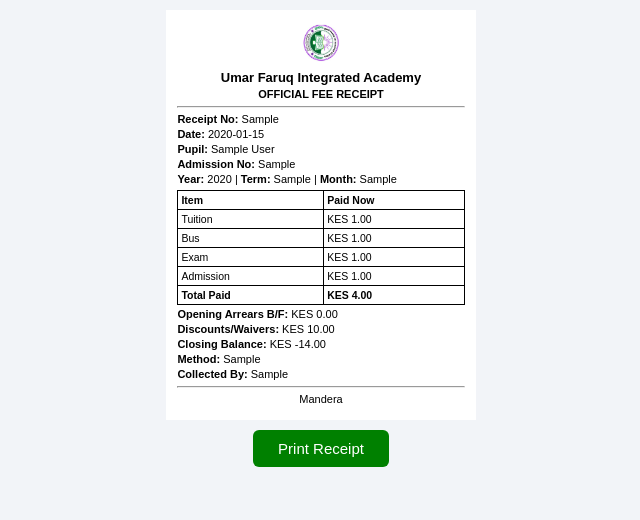
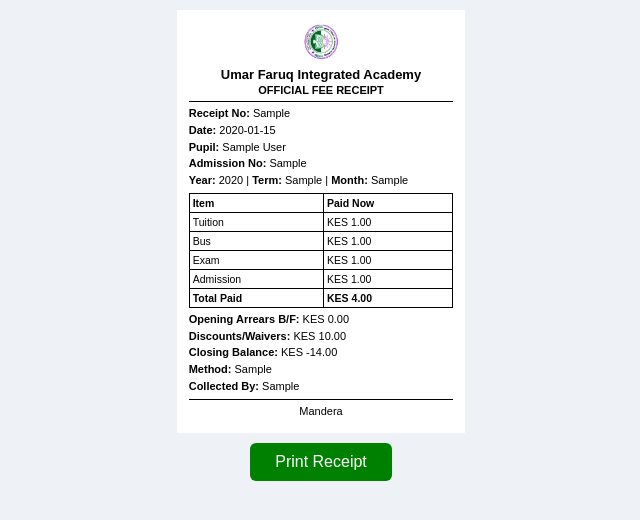
Before and after one commit to qaswar114/umar-faruq-school-system, a Flask app: page /receipt/1 in a window 1280 px wide. Shown: the top 520 px of the page, without its empty margins (319-959 px from the left). Run offline with Flask 3, Linux system fonts and the light colour scheme; the visitor is signed in with stand-in values (Sample User, id 1); tables that the repository leaves empty hold one stand-in row (values such as "Sample post").

Commit message:
Update receipt.html

```diff
--- a/templates/receipt.html
+++ b/templates/receipt.html
@@ -2,51 +2,62 @@
 <html>
 <head>
     <title>Receipt</title>
+    <style>
+        * {
+            box-sizing: border-box;
+        }
 
-<style>
-body {
+        html, body {
             margin: 0;
             padding: 0;
-    background: #f2f4f8;
             font-family: Arial, sans-serif;
+            background: #eef1f5;
         }
 
         .receipt-box {
             width: 76mm;
             margin: 10px auto;
             padding: 3mm;
-    background: white;
+            background: #fff;
+            color: #000;
             font-size: 11px;
-    color: #000;
         }
 
-.logo-large {
-    width: 40px;
+        .logo {
+            width: 38px;
+            height: auto;
             display: block;
-    margin: 0 auto 4px;
+            margin: 0 auto 3px;
         }
 
         h2 {
             text-align: center;
             font-size: 13px;
-    margin: 3px 0;
+            margin: 2px 0;
         }
 
         h3 {
             text-align: center;
             font-size: 11px;
-    margin: 3px 0;
+            margin: 2px 0 5px;
         }
 
         p {
             margin: 3px 0;
+            line-height: 1.25;
+        }
+
+        hr {
+            border: none;
+            border-top: 1px solid #000;
+            margin: 5px 0;
         }
 
         table {
             width: 100%;
             border-collapse: collapse;
             font-size: 10.5px;
-    margin-top: 5px;
+            margin: 5px 0;
         }
 
         th, td {
@@ -55,29 +66,33 @@ th, td {
             text-align: left;
         }
 
+        .center {
+            text-align: center;
+        }
+
         .no-print {
             text-align: center;
             margin-top: 10px;
         }
 
-button {
-    padding: 10px 25px;
+        .print-btn {
             background: green;
             color: white;
             border: none;
+            padding: 10px 25px;
+            font-size: 16px;
             border-radius: 6px;
-    font-size: 15px;
+            cursor: pointer;
         }
 
         @media print {
             @page {
-        size: 80mm 115mm;
+                size: 80mm 100mm;
                 margin: 0;
             }
 
             html, body {
                 width: 80mm;
-        height: 115mm;
                 margin: 0 !important;
                 padding: 0 !important;
                 background: white !important;
@@ -88,7 +103,7 @@ button {
                 width: 76mm !important;
                 margin: 0 !important;
                 padding: 2mm !important;
-        box-shadow: none !important;
+                background: white !important;
             }
 
             .no-print {
@@ -102,10 +117,11 @@ button {
 
 <div class="receipt-box">
 
-    <img src="{{ url_for('static', filename=settings.logo or 'logo.png') }}" class="logo-large">
+    <img src="{{ url_for('static', filename=settings.logo or 'logo.png') }}" class="logo">
 
     <h2>{{ settings.school_name }}</h2>
     <h3>OFFICIAL FEE RECEIPT</h3>
+
     <hr>
 
     <p><b>Receipt No:</b> {{ p.receipt_no }}</p>
@@ -115,11 +131,26 @@ button {
     <p><b>Year:</b> {{ p.academic_year }} | <b>Term:</b> {{ p.term }} | <b>Month:</b> {{ p.month }}</p>
 
     <table>
-        <tr><th>Item</th><th>Paid Now</th></tr>
-        <tr><td>Tuition</td><td>{{ money(p.tuition_paid or 0) }}</td></tr>
-        <tr><td>Bus</td><td>{{ money(p.bus_paid or 0) }}</td></tr>
-        <tr><td>Exam</td><td>{{ money(p.exam_paid or 0) }}</td></tr>
-        <tr><td>Admission</td><td>{{ money(p.admission_paid or 0) }}</td></tr>
+        <tr>
+            <th>Item</th>
+            <th>Paid Now</th>
+        </tr>
+        <tr>
+            <td>Tuition</td>
+            <td>{{ money(p.tuition_paid or 0) }}</td>
+        </tr>
+        <tr>
+            <td>Bus</td>
+            <td>{{ money(p.bus_paid or 0) }}</td>
+        </tr>
+        <tr>
+            <td>Exam</td>
+            <td>{{ money(p.exam_paid or 0) }}</td>
+        </tr>
+        <tr>
+            <td>Admission</td>
+            <td>{{ money(p.admission_paid or 0) }}</td>
+        </tr>
         <tr>
             <th>Total Paid</th>
             <th>{{ money((p.tuition_paid or 0) + (p.bus_paid or 0) + (p.exam_paid or 0) + (p.admission_paid or 0)) }}</th>
@@ -134,7 +165,7 @@ button {
 
     <hr>
 
-    <p style="text-align:center;">
+    <p class="center">
         {{ settings.address }}<br>
         {{ settings.phone }}
     </p>
@@ -142,7 +173,7 @@ button {
 </div>
 
 <div class="no-print">
-    <button onclick="window.print()">Print Receipt</button>
+    <button class="print-btn" onclick="window.print()">Print Receipt</button>
 </div>
 
 </body>
```
Lines whose indentation alone changed are shown as unchanged.
